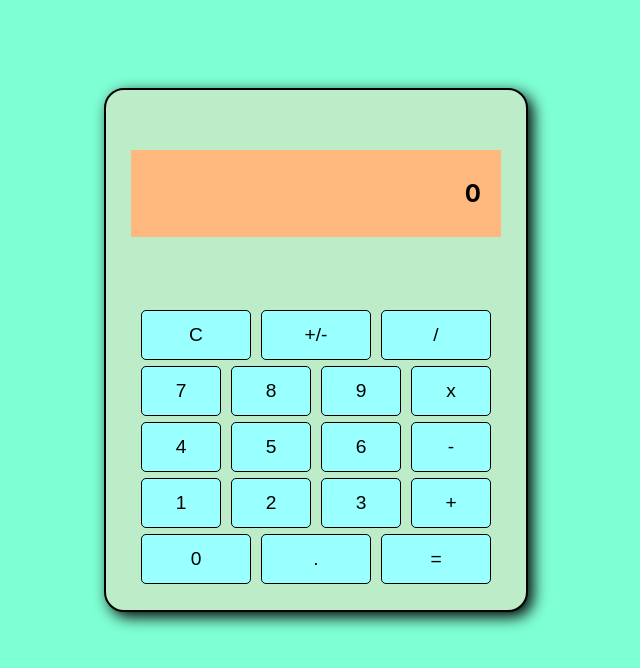
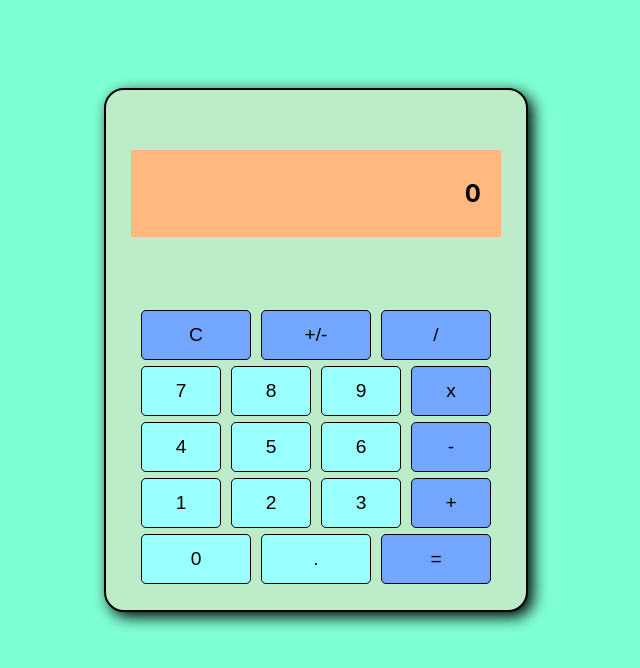
Before and after one commit to Andrea-G05/Calculator, a plain HTML site: page index.html in a window 1280 px wide. Shown: the whole page, without its empty margins (324-964 px from the left). Drawn offline with Linux system fonts and the light colour scheme.

Commit message:
Change operator butons color

```diff
--- a/index.html
+++ b/index.html
@@ -14,32 +14,32 @@
 		</div>
 		<div class="numPad">
 			<div>
-				<button data-input="C">C</button>
-				<button data-input="sign">+/-</button>
-				<button data-input="/">/</button>
+				<button class="operator" data-input="C">C</button>
+				<button class="operator" data-input="sign">+/-</button>
+				<button class="operator" data-input="/">/</button>
 			</div>
 			<div>
 				<button data-input="7">7</button>
 				<button data-input="8">8</button>
 				<button data-input="9">9</button>
-				<button data-input="x">x</button>
+				<button class="operator" data-input="x">x</button>
 			</div>
 			<div>
 				<button data-input="4">4</button>
 				<button data-input="5">5</button>
 				<button data-input="6">6</button>
-				<button data-input="-">-</button>
+				<button class="operator" data-input="-">-</button>
 			</div>
 			<div>
 				<button data-input="1">1</button>
 				<button data-input="2">2</button>
 				<button data-input="3">3</button>
-				<button data-input="+">+</button>
+				<button class="operator" data-input="+">+</button>
 			</div>
 			<div>
 				<button data-input="0">0</button>
 				<button data-input=".">.</button>
-				<button data-input="=">=</button>
+				<button class="operator" data-input="=">=</button>
 			</div>
 		</div>
 	</div>
--- a/style.css
+++ b/style.css
@@ -51,6 +51,10 @@ button{
 	font-size: larger;
 }
 
+button.operator{
+	background-color: rgb(115, 166, 255);
+}
+
 button:hover{
 	border-width: 1px;
 	box-shadow: 0 0 10px rgb(77, 77, 77);
```
